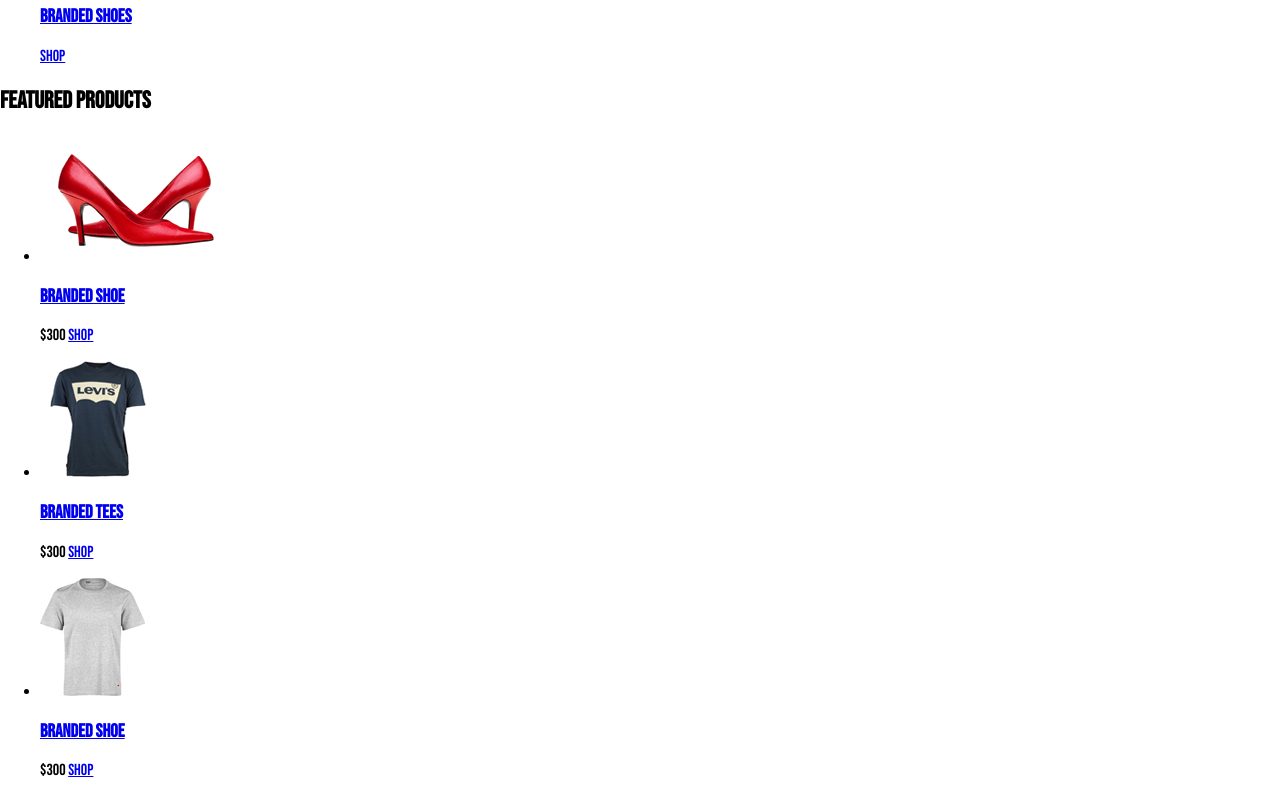
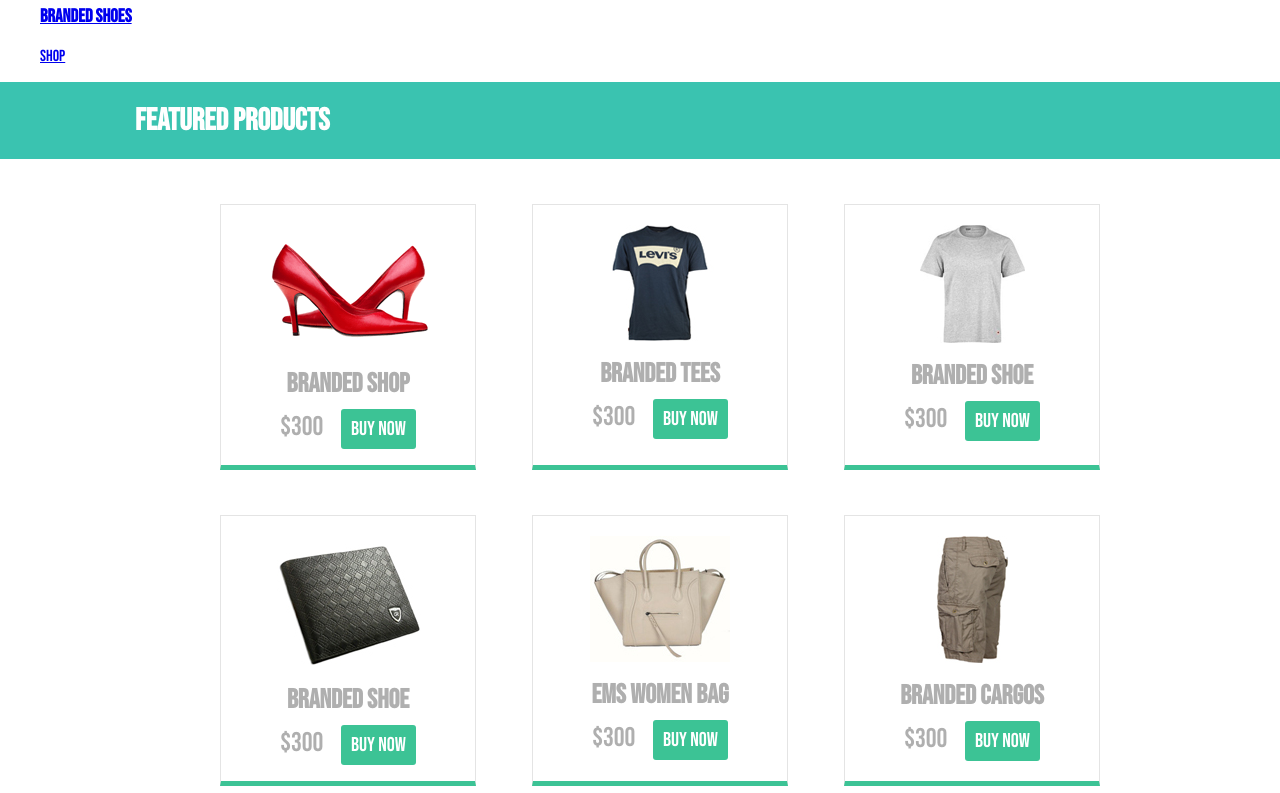
Before and after one commit to Timurbl/Aditu, a plain HTML site: page index.html in a window 1280 px wide. Shown: the part 1278-2071 px from the top of the page. Drawn offline with Linux system fonts and the light colour scheme.

Commit message:
featured items block

```diff
--- a/index.html
+++ b/index.html
@@ -77,54 +77,56 @@
         </ul>
     </div>
     <section class="featured_products">
-        <h2>Featured products</h2>
+        <div class="featured_products__heading">
+            <h2 class="featured_products__h2">Featured products</h2>
+        </div>
         <ul class="featured_products__list">
             <li class="featured_products__item">
-                <img src="pictures/branded-4.png">
+                <img class="featured_products__img" src="pictures/branded-4.png">
                 <p class="featured_products__item_desc">
-                    <a href="#"><h3>Branded shoe</h3></a>
+                    <b class="item__name"><a href="#">Branded shop</a></b>
                     <span class="featured_products_price">$300</span>
-                    <a href="#" class="featured_products__btn">Shop</a>
+                    <a href="#" class="featured_products__btn">Buy now</a>
                 </p>
             </li>
             <li class="featured_products__item">
-                <img src="pictures/branded-5.jpg">
+                <img class="featured_products__img" src="pictures/branded-5.jpg">
                 <p class="featured_products__item_desc">
-                    <a href="#"><h3>Branded tees</h3></a>
+                    <b class="item__name"><a href="#">Branded tees</a></b>
                     <span class="featured_products_price">$300</span>
-                    <a href="#" class="featured_products__btn">Shop</a>
+                    <a href="#" class="featured_products__btn">Buy now</a>
                 </p>
             </li>
             <li class="featured_products__item">
-                <img src="pictures/branded-6.jpg">
+                <img class="featured_products__img" src="pictures/branded-6.jpg">
                 <p class="featured_products__item_desc">
-                    <a href="#"><h3>Branded shoe</h3></a>
+                    <b class="item__name"><a href="#">Branded shoe</a></b>
                     <span class="featured_products_price">$300</span>
-                    <a href="#" class="featured_products__btn">Shop</a>
+                    <a href="#" class="featured_products__btn">Buy now</a>
                 </p>
             </li>
             <li class="featured_products__item">
-                <img src="pictures/branded-7.jpg">
+                <img class="featured_products__img" src="pictures/branded-7.jpg">
                 <p class="featured_products__item_desc">
-                    <a href="#"><h3>Branded shoe</h3></a>
+                    <b class="item__name"><a href="#">Branded shoe</a></b>
                     <span class="featured_products_price">$300</span>
-                    <a href="#" class="featured_products__btn">Shop</a>
+                    <a href="#" class="featured_products__btn">Buy now</a>
                 </p>
             </li>
             <li class="featured_products__item">
-                <img src="pictures/branded-8.jpg">
+                <img class="featured_products__img" src="pictures/branded-8.jpg">
                 <p class="featured_products__item_desc">
-                    <a href="#"><h3>Ems women bag</h3></a>
+                    <b class="item__name"><a href="#">Ems women bag</a></b>
                     <span class="featured_products_price">$300</span>
-                    <a href="#" class="featured_products__btn">Shop</a>
+                    <a href="#" class="featured_products__btn">Buy now</a>
                 </p>
             </li>
             <li class="featured_products__item">
-                <img src="pictures/branded-3.jpg">
+                <img class="featured_products__img" src="pictures/branded-3.jpg">
                 <p class="featured_products__item_desc">
-                    <a href="#"><h3>Branded cargos</h3></a>
+                    <b class="item__name"><a href="#">Branded cargos</a></b>
                     <span class="featured_products_price">$300</span>
-                    <a href="#" class="featured_products__btn">Shop</a>
+                    <a href="#" class="featured_products__btn">Buy now</a>
                 </p>
             </li>
         </ul>
--- a/style.css
+++ b/style.css
@@ -99,9 +99,83 @@
 
 
 
+/*------------featured products------------*/
+
+.featured_products {
+
+}
+.featured_products__heading {
+    background-color: #3ac3b0;
+}
+.featured_products__h2 {
+    font-size: 31px;
+    color: #fff;
+
+    max-width: 1010px;
+    margin: 0 auto;
+    padding: 20px 0;
+}
+.featured_products__list {
+    margin: 0 auto;
+    max-width: 880px;
+    list-style: none;
+    display: flex;
+    flex-wrap: wrap;
+    justify-content: space-between;
+}
+.featured_products__item {
+    margin-top: 45px;
+    display: inline-block;
+    width: 254px;
+    text-align: center;
+    border: 1px solid #e4e4e4;
+    border-bottom: 5px solid #3cc395;
+}
+.featured_products__img {
+    padding-top: 20px;
+}
+.item__name {
+    margin: 10px 0 12px;
+    display: block;
+}
+.item__name a{
+    width: 100%;
+    display: inline-block;
+    text-decoration: none;
+    color: #afafaf;
+    line-height: 25px;
+    font-size: 27px;
+}
+.item__name h3 {
+    margin: 0;
+}
+.featured_products_price {
+    color: #afafaf;
+    line-height: 25px;
+    font-size: 27px;
+    margin-right: 15px;
+}
+.featured_products__btn {
+    display: inline-block;
+    padding: 10px;
+
+    font-size: 20px;
+    line-height: 20px;
+    color: #fff;
+    text-decoration: none;
+    text-transform: uppercase;
+    border-radius: 3px;
+    background-color: #3cc395;
+}
+.featured_products__btn:hover {
+    background-color: #3ac3b0;
+    opacity: 0.8;
+}
+
 /*------------footer------------*/
 .main_footer {
     background-color: #4ccfc1;
+    margin-top: 70px;
 }
 .main_footer__section {
     max-width: 1010px;
```
